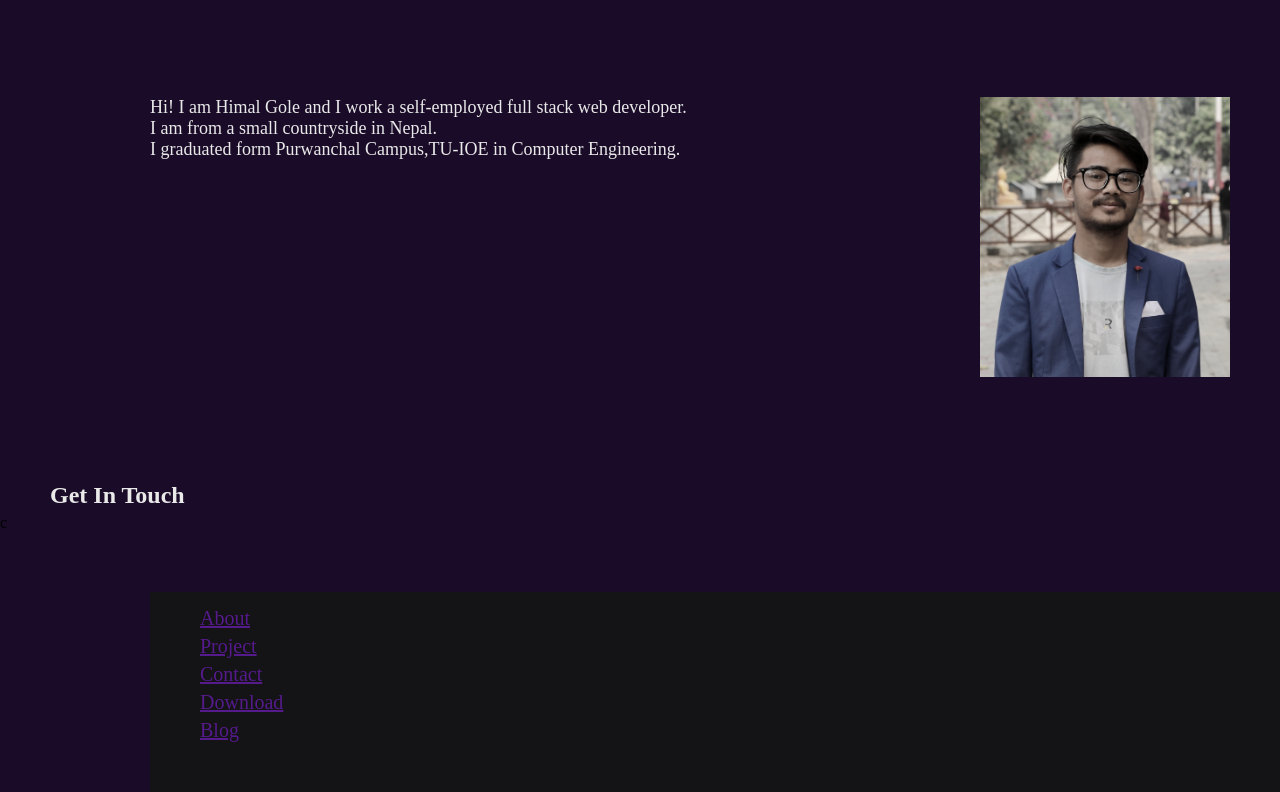
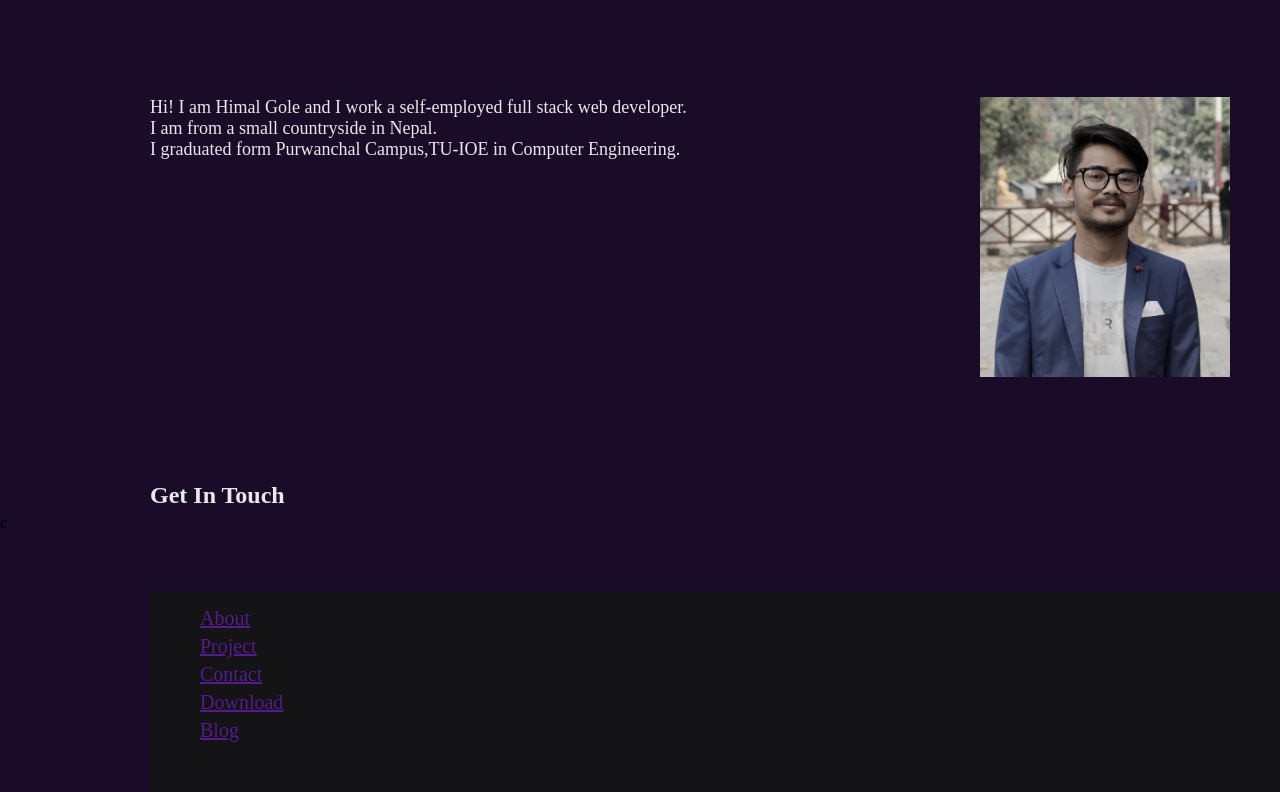
Before and after one commit to himalgole/himal.github.io, a plain HTML site: page index.html in a window 1280 px wide. Shown: the part 1379-2171 px from the top of the page. Drawn offline with Linux system fonts and the light colour scheme.

Commit message:
mini update

```diff
--- a/assets/css/style.css
+++ b/assets/css/style.css
@@ -288,6 +288,7 @@ nav a:hover {
 .contact
 {
     margin-top: 100px;
+    padding-left: 150px;
 }
 .contact h2
 {
```
